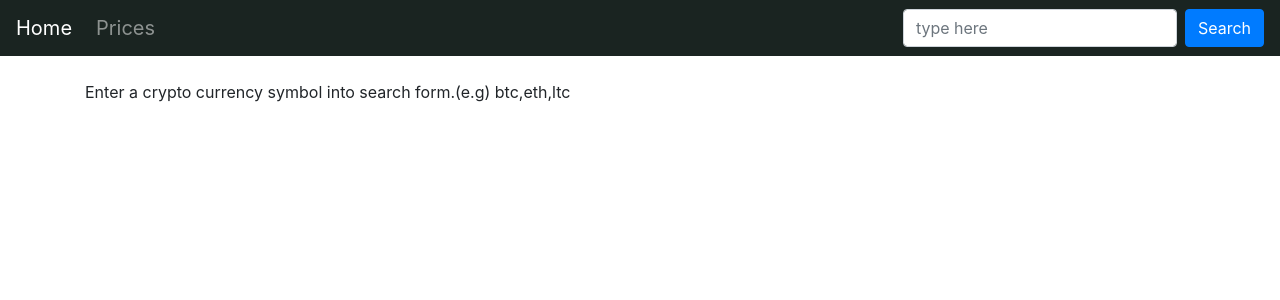
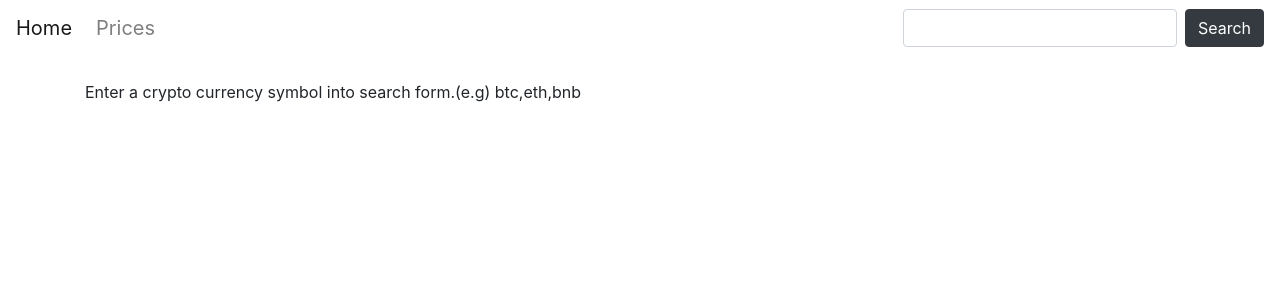
Before and after one commit to Bagora/crypto-news, a Django app: page /prices/ in a window 1280 px wide. Shown: the top 300 px of the page. Run offline with Django 3.2, Linux system fonts and the light colour scheme; some libraries are stand-ins or nearby versions.

Commit message:
style & coin update

```diff
--- a/crypto/templates/base.html
+++ b/crypto/templates/base.html
@@ -1,10 +1,13 @@
 <!doctype html>
 <html lang="en">
   <head>
-    <script data-ad-client="ca-pub-7819352739980348" async src="https://pagead2.googlesyndication.com/pagead/js/adsbygoogle.js"></script>
+
+
     <!-- Required meta tags -->
     <meta charset="utf-8">
     <meta name="viewport" content="width=device-width, initial-scale=1, shrink-to-fit=no">
+    <link rel="icon" type="image/png" href="staticfiles/logo.png">
+
 
     <!-- Bootstrap CSS -->
     <link rel="stylesheet" href="https://stackpath.bootstrapcdn.com/bootstrap/4.4.1/css/bootstrap.min.css" integrity="sha384-Vkoo8x4CGsO3+Hhxv8T/Q5PaXtkKtu6ug5TOeNV6gBiFeWPGFN9MuhOf23Q9Ifjh" crossorigin="anonymous">
@@ -13,7 +16,7 @@
   </head>
   <body>
 
-    <nav class="navbar navbar-expand-lg navbar-dark" style="background-color:#1a2421">
+  <nav class="navbar navbar-expand-lg navbar-light" style="background-color:#ffffff">
   <a class="navbar-brand" href="{% url 'home' %}">Home</a>
   <button class="navbar-toggler" type="button" data-toggle="collapse" data-target="#navbarSupportedContent" aria-controls="navbarSupportedContent" aria-expanded="false" aria-label="Toggle navigation">
     <span class="navbar-toggler-icon"></span>
@@ -29,8 +32,8 @@
     </ul>
     <form class="form-inline my-2 my-lg-0" method="POST" action="{% url 'prices' %}">
       {% csrf_token %}
-      <input class="form-control mr-sm-2" type="search" placeholder="type here" aria-label="Search" name="quote">
-      <button class="btn btn-primary my-2 my-sm-0" type="submit">Search</button>
+      <input class="form-control mr-sm-2" type="search" aria-label="Search" name="quote">
+      <button class="btn btn-dark my-2 my-sm-0" type="submit">Search</button>
     </form>
   </div>
 </nav>
--- a/crypto/templates/prices.html
+++ b/crypto/templates/prices.html
@@ -12,13 +12,18 @@
 
 	{% for key, value in crypto.DISPLAY.items %}
 
-	  <style>
-  .jumbotron {
-background-color:#f8f4ff !important;
+<style>
+  .jumbotron{
+    background-color:#1a2421 !important;
+	color: #ffffff;
+
+
 }
 </style>
 
+<br><br>
 		<div class="jumbotron">
+
 			  <h1 class="display-4">{{ key }}</h1>
 			  <strong>Price</strong>: {{ value.USD.PRICE }}<br/>
 			  <strong>Day High</strong>: {{ value.USD.HIGHDAY }}<br/>
@@ -28,16 +33,11 @@ background-color:#f8f4ff !important;
 			  <strong>Supply</strong>: {{ value.USD.SUPPLY }}<br/>
 
 
+		</div>
 
-
-
-		</div>
 
 	{% endfor %}
 
 	{% endif %}
 
-  <br><br/>
-
-
 {% endblock content %}
--- a/crypto/views.py
+++ b/crypto/views.py
@@ -5,7 +5,7 @@ def home(request):
 	import json
 
 	#get crypto price data
-	price_request = requests.get("https://min-api.cryptocompare.com/data/pricemultifull?fsyms=BTC,ETH,XRP,BCH,BSV,USDT,EOS,LTC,BNB,ADA,ETC,XLM,TRX,XMR,XTZ,DASH,LINK,LEO,ATOM,NEO,HEDG,HT,MIOTA,CRO,MKR,ZEC,USDC,ONT,XEM,VET,BAT,DOGE,FTT,PAX,BTG,DCR,QTUM,SNX,REP,RVN,ZRX,TUSD,MOF,ALGO,SXP,OKB,BCD,OMG,ZB,HOT,DAI,LSK,ICX,NANO,THETA,KCS,WAVES,ZEN,BTM,DGB,CKB,CENNZ,SEELE,MONA,MCO,BTT,ENJ,KMD,IOST,NEXO,HC,SC,VSYS,DGD,DX,STEEM,XVG,LUNA,ABBC,BTS,BCN,AE,ZIL,KNC,XZC,RIF,QNT,MAID,NRG,MATIC,ARDR,YAP,RLC,ETN,CRPT,GNT,SNT,MANA,SOLVE,ADK&tsyms=USD,EUR")
+	price_request = requests.get("https://min-api.cryptocompare.com/data/pricemultifull?fsyms=BTC,ETH,BNB,XRP,USDT,ADA,DOT,UNI,LTC,LINK,THETA,BCH,XLM,USDC,FIL,TRX,WBTC,DOGE,KLAY,SOL,VET,BTT,LUNA,EOS,CRO,MIOTA,XMR,BSV,AAVE,XTZ,NEO,FTT,ATOM,BUSD,HOT,AVAX,KSM,XEM,ALGO,DAI,EGLD,HT,CAKE,DASH,BTCB,CHZ,HBAR,ENJ,COMP,DCR,SNX,RUNE,ZIL,ETC,MKR,NEAR,GRT,LEO,STX,ZEC,TFUEL,BAT,SUSHI,MATIC,CEL,UST,NPXS,YFI,DENT,ONE,RVN,MANA,NEXO,ONT,QTUM,ICX,UMA,HNT,ZRX,SC,OMG,WAVES,BTG,BNT,FLOW,DGB,OKB,CHSB,FTM,REV,RSR,ANKR,REN,CFX,WRX,AR,1INCH,VGX,BTMX,PAX&tsyms=USD,EUR")
 	price = json.loads(price_request.content)
 
 	#get crypto news
@@ -24,5 +24,5 @@ def prices(request):
 		return render(request, 'prices.html', {'quote': quote, 'crypto' : crypto})
 
 	else:
-		notfound = "Enter a crypto currency symbol into search form.(e.g) btc,eth,ltc"
+		notfound = "Enter a crypto currency symbol into search form.(e.g) btc,eth,bnb"
 		return render(request, 'prices.html', {'notfound' : notfound})
--- a/requirements.txt
+++ b/requirements.txt
@@ -6,7 +6,7 @@ Django==3.0.5
 django-heroku==0.3.1
 gunicorn==20.0.4
 idna==2.9
-psycopg2==2.7.5
+psycopg2
 pytz==2019.3
 requests==2.23.0
 sqlparse==0.3.1
```
Also changed, not shown: crypto/templates/home.html (+15 -6 lines), 1 other file.
